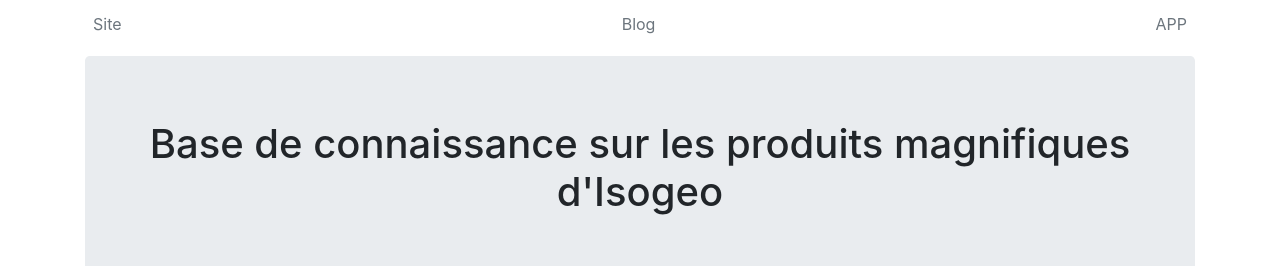
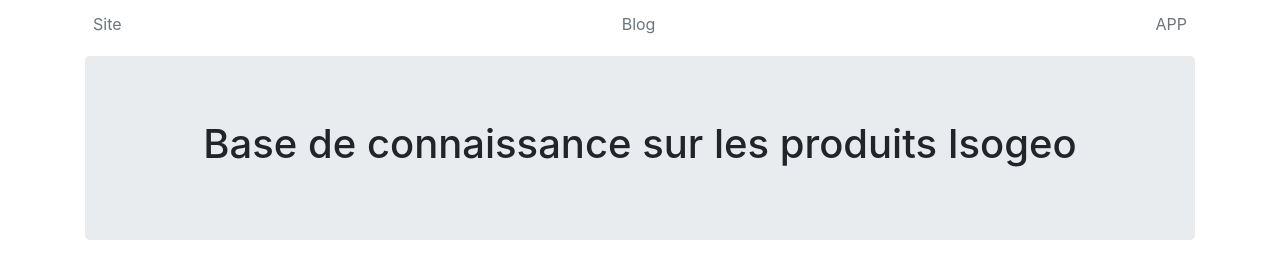
Before and after one commit to isogeo/doc-homepage, a plain HTML site: page index.html in a window 1280 px wide. Shown: the top 266 px of the page. Drawn offline with nearby package versions, Linux system fonts and the light colour scheme.

Commit message:
Revert "fix page title #11009"
This reverts commit b2b45a882b9f5498991079f217a4799c5b4830d1.

```diff
--- a/index.html
+++ b/index.html
@@ -37,7 +37,7 @@
       </div>
       <section class="jumbotron text-center">
         <div class="container">
-          <h1 class="jumbotron-heading">Base de connaissance sur les produits magnifiques d'Isogeo</h1>
+          <h1 class="jumbotron-heading">Base de connaissance sur les produits Isogeo</h1>
         </div>
       </section>
       <div class="row mb-2">
```
